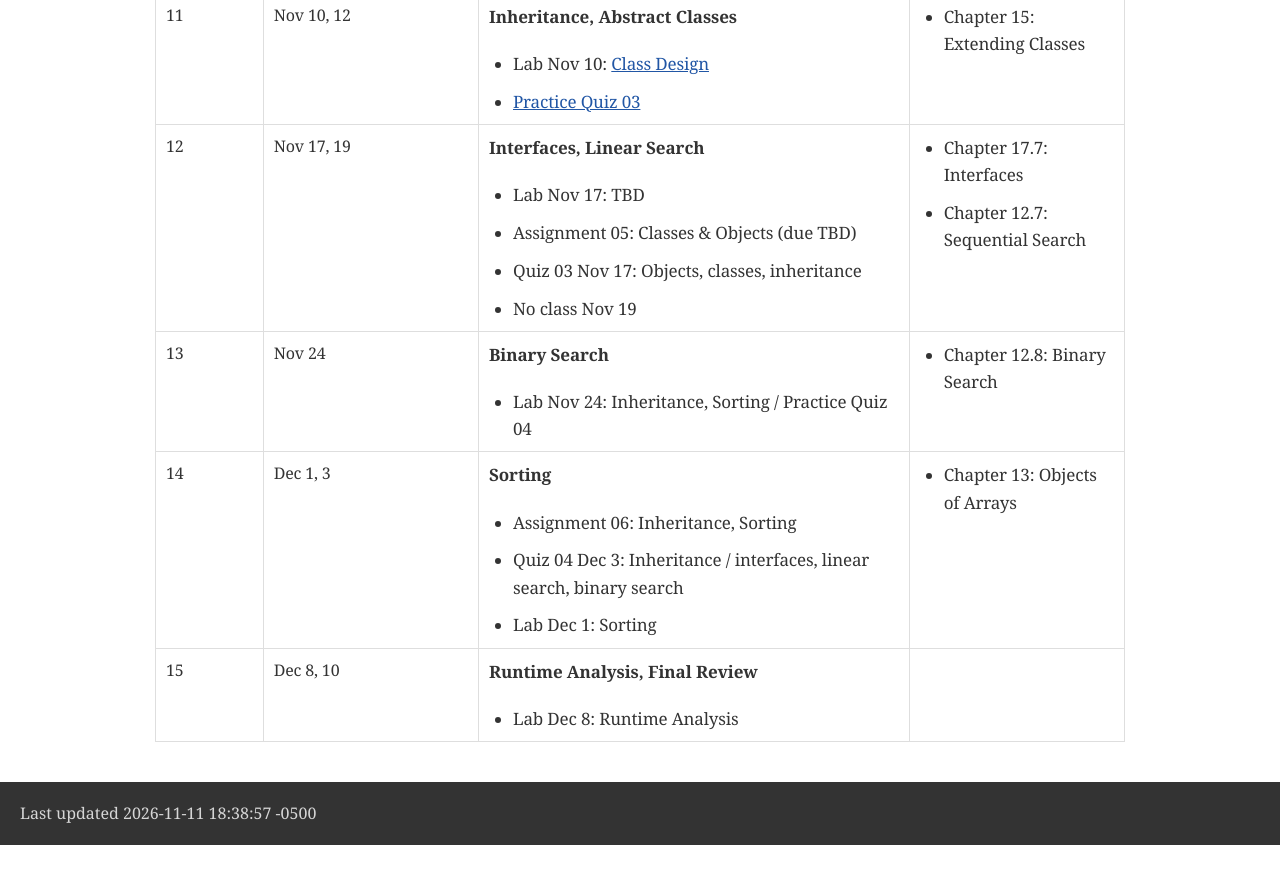
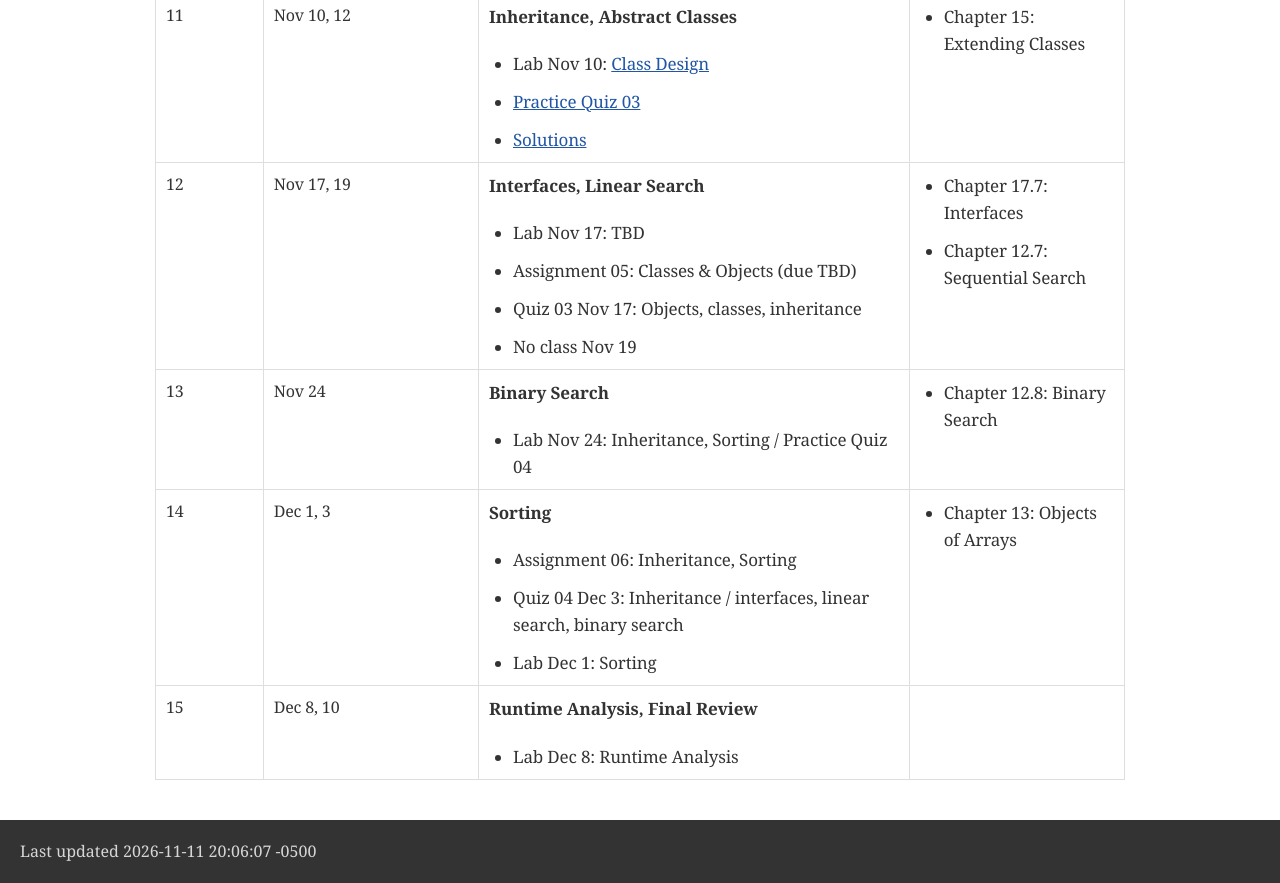
Before and after one commit to BrynMawr-CS113-F26/website, a plain HTML site: page schedule.html in a window 1280 px wide. Shown: the part 2677-3560 px from the top of the page. Before the commit the page ends 3522 px from the top, so only its background shows below. Drawn offline with Linux system fonts and the light colour scheme; a web font is replaced by a local one.

Commit message:
practice quiz 3 solutions

```diff
--- a/schedule.html
+++ b/schedule.html
@@ -813,6 +813,9 @@ body.book #toc,body.book #preamble,body.book h1.sect0,body.book .sect1>h2{page-b
 <li>
 <p><a href="assts/practicequiz03.html">Practice Quiz 03</a></p>
 </li>
+<li>
+<p><a href="assts/Practicequiz3solutions.pdf">Solutions</a></p>
+</li>
 </ul>
 </div></div></td>
 <td class="tableblock halign-left valign-top"><div class="content"><div class="ulist">
@@ -924,7 +927,7 @@ body.book #toc,body.book #preamble,body.book h1.sect0,body.book .sect1>h2{page-b
 </div>
 <div id="footer">
 <div id="footer-text">
-Last updated 2026-11-11 18:38:57 -0500
+Last updated 2026-11-11 20:06:07 -0500
 </div>
 </div>
 </body>
```
Also changed, not shown: index.html (+3 -0 lines), 2 other files.
